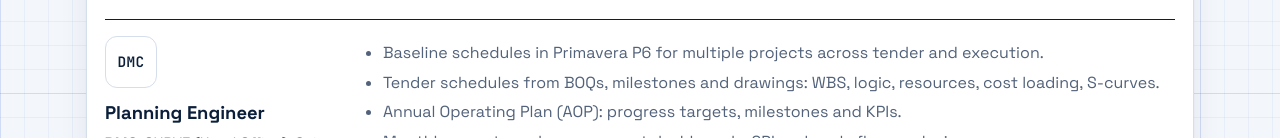
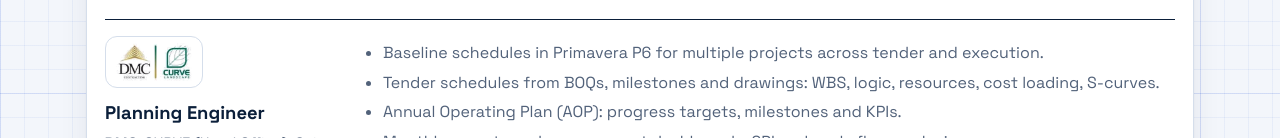
Before and after one commit to ahmed3okail/3okail-blueprint, a plain HTML site: page career.html in a window 1280 px wide. Shown: the part 747-885 px from the top of the page. Drawn offline with Linux system fonts and the light colour scheme.

Commit message:
Use real company logos (#8)
Claude-Session: https://claude.ai/code/session_01FSJgK8K4Cozr3sgfaiEheS

Co-authored-by: Claude <noreply@anthropic.com>

```diff
--- a/assets/site.css
+++ b/assets/site.css
@@ -366,3 +366,8 @@ nav.links a.cur{color:var(--ink);background:var(--surface-2)}
 .leaf .tool-ic{width:20px;height:20px;align-self:center}
 @media (max-width:720px){.brow{grid-template-columns:1fr;gap:8px}.co,.tool{font-size:.85rem}}
 [lang=ar] .blabel{font-family:inherit;font-size:.85rem;letter-spacing:0;text-transform:none}
+.co-logo.img{width:auto;min-width:34px;padding:3px 6px}
+.co-logo.img{display:flex;align-items:center;justify-content:center}
+.co-logo.img img{width:auto;height:26px;max-width:none;padding:0;object-fit:contain}
+.co-logo.img.lg{display:inline-flex;height:52px;padding:6px 10px;max-width:100%}
+.co-logo.img.lg img{height:38px;max-width:100%}
--- a/assets/site.js
+++ b/assets/site.js
@@ -16,12 +16,12 @@ var page=null, lang='en';
 var TOOLS=[['p6','Primavera P6'],['excel','Excel'],['powerbi','Power BI'],['autocad','AutoCAD'],['word','Word'],['powerpoint','PowerPoint'],['ai',{en:'AI tools',ar:'أدوات AI'}]];
 var COS=[{id:'dmc',n:'DMC-CURVE',m:'DMC'},{id:'eco',n:'Ecologi',m:'EC'},{id:'tab',n:{en:'Tabarak',ar:'تبارك'},m:'TB'},{id:'acc',n:{en:'Alexandria Construction · TMG',ar:'الإسكندرية للإنشاءات · TMG'},m:'TMG'}];
 /* company ids that have a real logo file at assets/logos/<id>.png; others show a monogram */
-var LOGOS={};
+var LOGOS={dmc:1,eco:1,tab:1,acc:1};
 function tr(v){return typeof v==='string'?v:(v[lang]||v.en)}
 var Site={
  esc:esc, $:$, store:store,
  coLogo:function(id,cls){var c=COS.filter(function(x){return x.id===id})[0];if(!c)return '';
-   return '<span class="co-logo'+(cls?' '+cls:'')+'">'+(LOGOS[id]?'<img src="assets/logos/'+id+'.png" alt="'+esc(tr(c.n))+'">':'<b>'+c.m+'</b>')+'</span>'},
+   return '<span class="co-logo'+(LOGOS[id]?' img':'')+(cls?' '+cls:'')+'">'+(LOGOS[id]?'<img src="assets/logos/'+id+'.png" alt="'+esc(tr(c.n))+'">':'<b>'+c.m+'</b>')+'</span>'},
  toolIcon:function(id){return '<img class="tool-ic" src="assets/tools/'+id+'.svg" alt="" width="22" height="22">'},
  brands:function(){
    var co=$('coRow'),tl=$('toolRow');
```
Also changed, not shown: assets/logos/acc.png (added), assets/logos/dmc.png (added), assets/logos/eco.png (added), assets/logos/tab.png (added).
